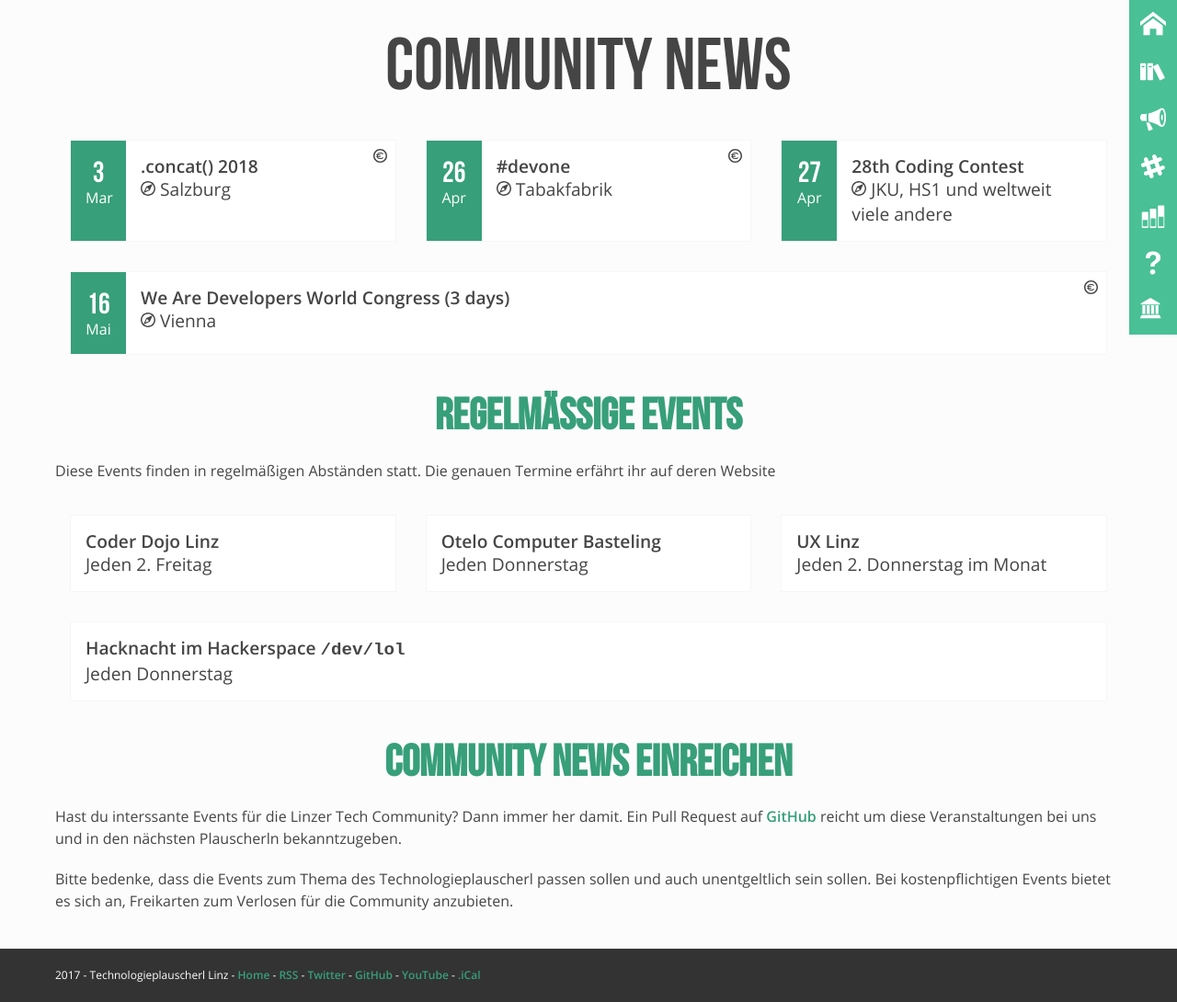
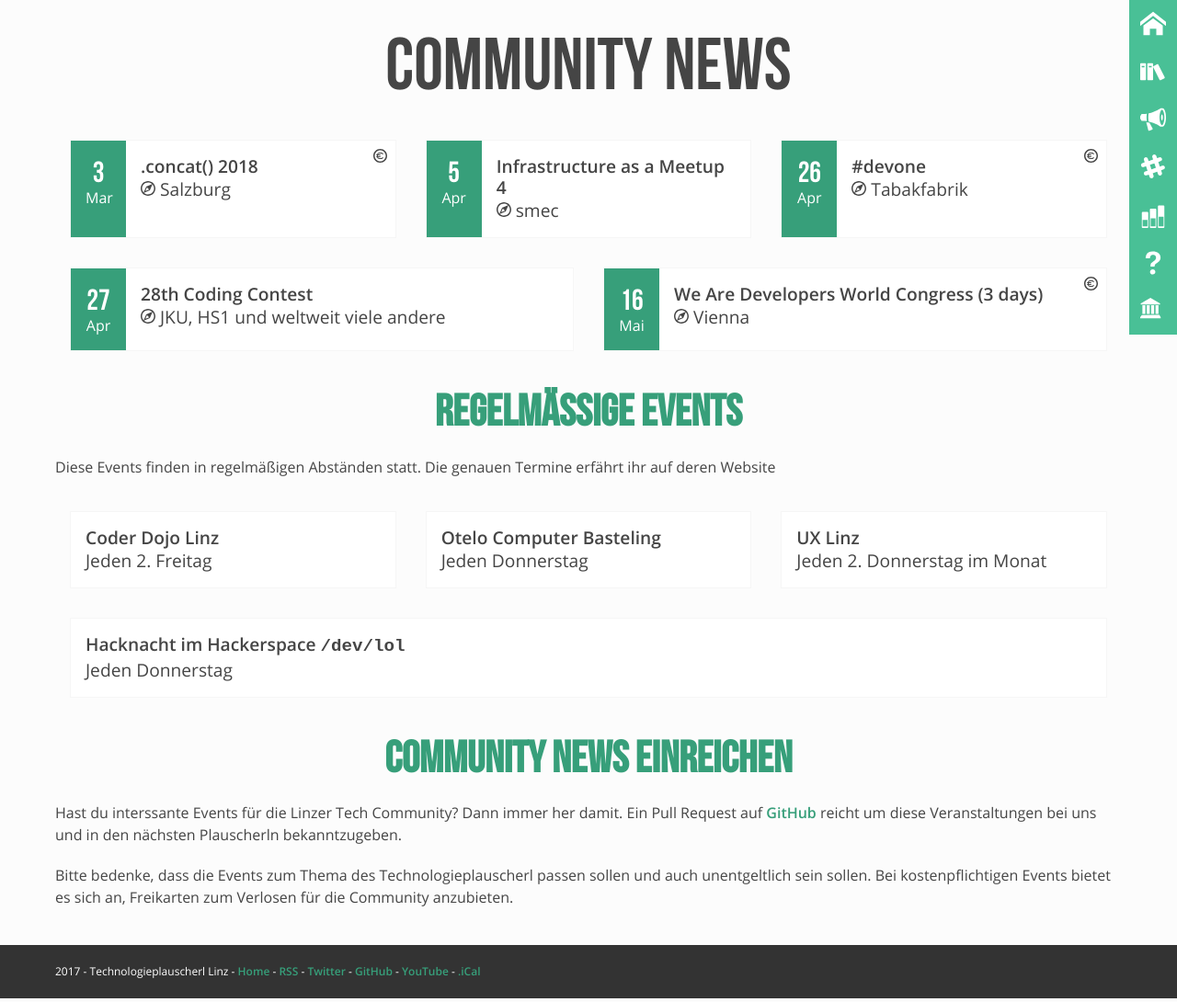
Before and after one commit to mericanAncer127/plauscherl, a Jekyll site: the page built from pages/community-news.html, in a window 1280 px wide. Shown: the whole page at 92% size. Built offline with Jekyll 4.4.1, drawn with Linux system fonts in a browser that asks for light colours.

Commit message:
Add IaaM 4 (#130)

```diff
--- a/_data/community.yml
+++ b/_data/community.yml
@@ -306,6 +306,11 @@
       location: karriere.at
       date: 2018-02-07
       link: https://www.meetup.com/iaam-linz/events/245490961/
+    -
+      name: "Infrastructure as a Meetup 4"
+      location: smec
+      date: 2018-04-05
+      link: https://www.meetup.com/iaam-linz/events/248331134/
 -
   id: tuga-61
   name: "TYPO3 Usergroup Meeting in Linz"
```
